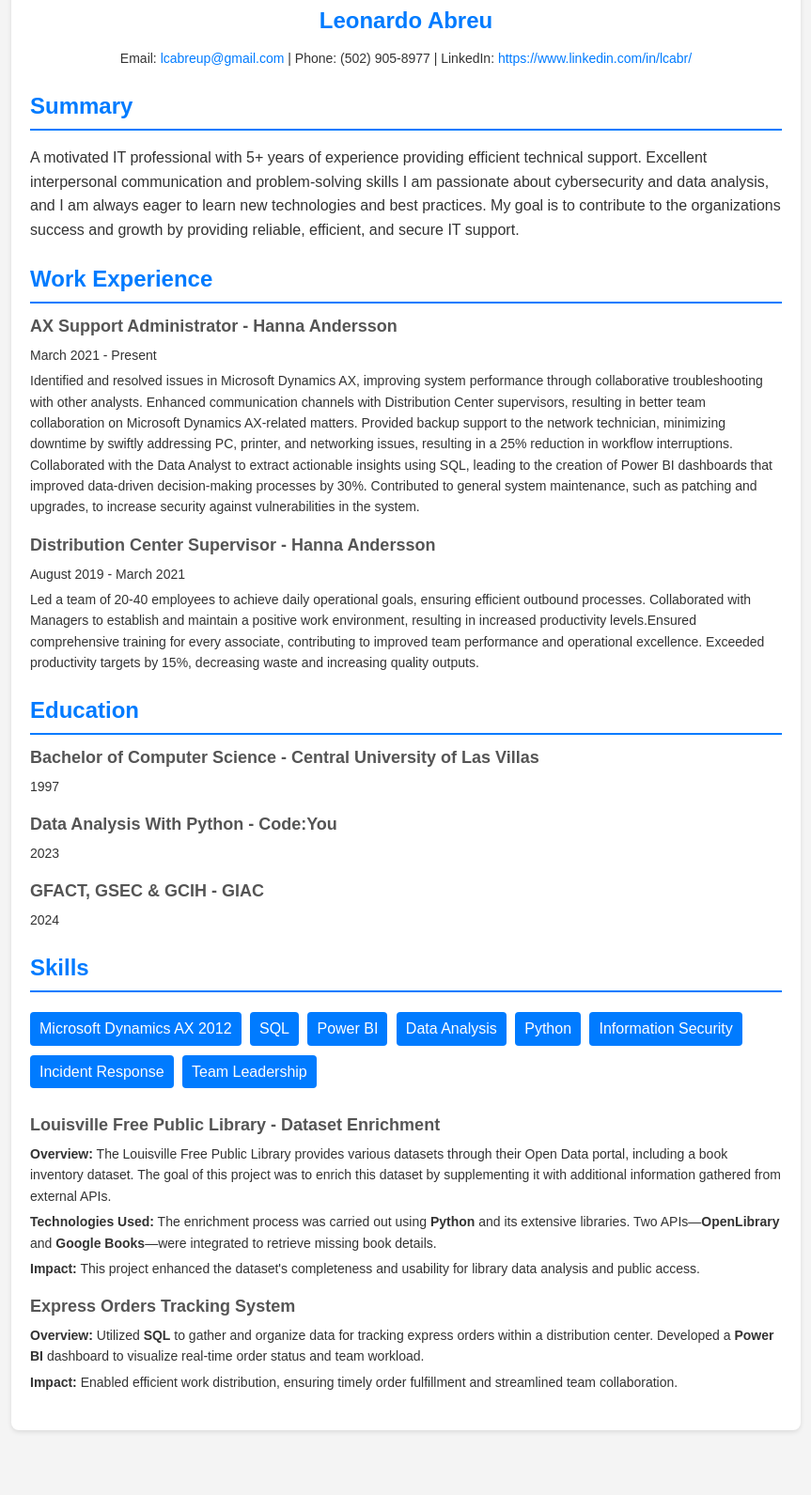
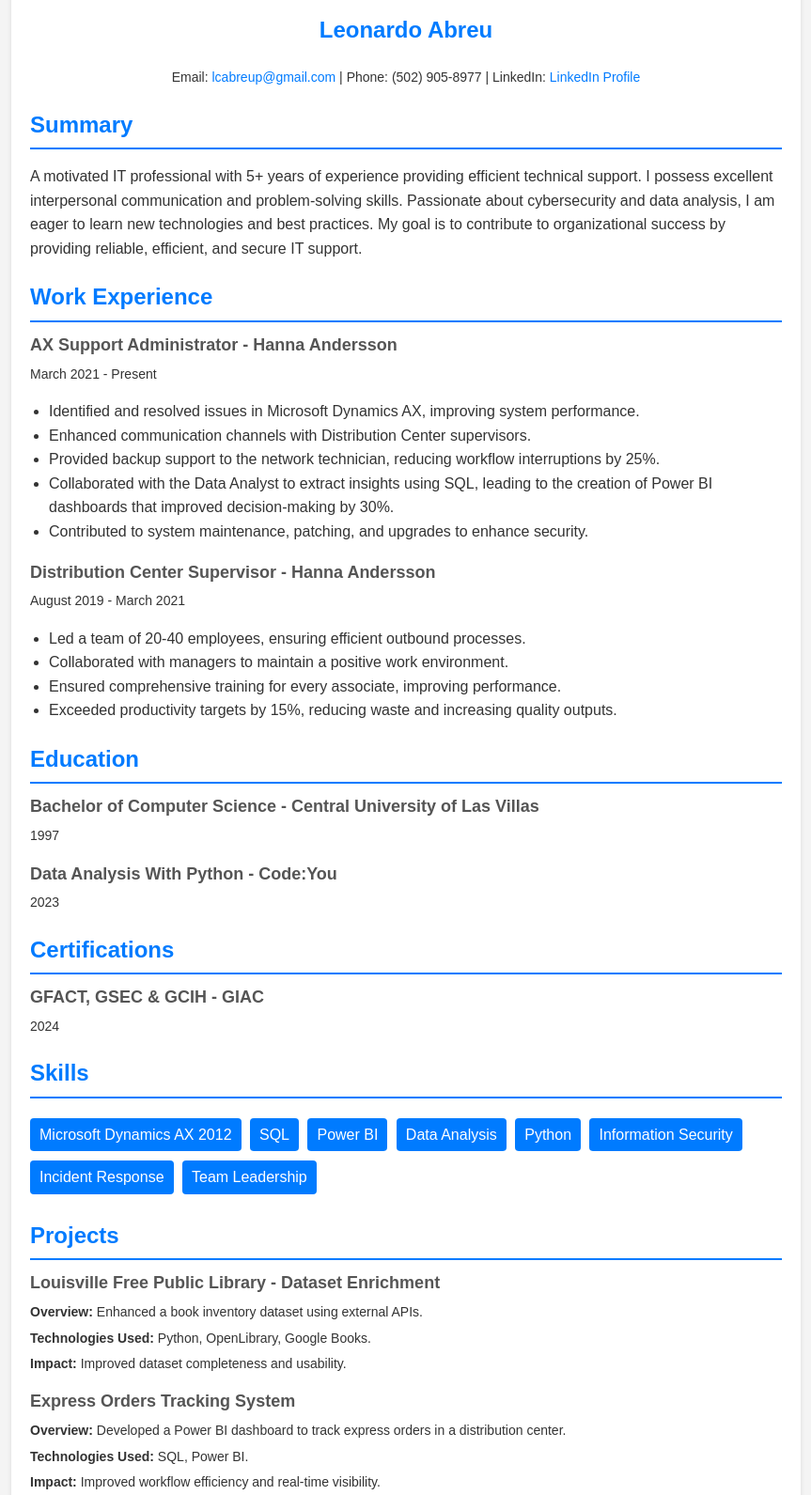
Before and after one commit to lcabrp/lcabrp.github.io, a plain HTML site: page index.html in a window 1280 px wide. Shown: the part 47-1638 px from the top of the page at 94% size, without its empty margins (208-1071 px from the left). Before the commit the page ends 1589 px from the top, so only its background shows below. Drawn offline with Linux system fonts and the light colour scheme.

Commit message:
Updated Resume-2

```diff
--- a/index.html
+++ b/index.html
@@ -4,8 +4,6 @@
         <meta charset="UTF-8" />
         <meta name="viewport" content="width=device-width, initial-scale=1.0" />
         <title>Leonardo Abreu - Resume</title>
-    </head>
-
         <style>
             body {
                 font-family: Arial, sans-serif;
@@ -23,15 +21,11 @@
                 border-radius: 8px;
                 box-shadow: 0 2px 5px rgba(0, 0, 0, 0.1);
             }
-        h1,
-        h2 {
+            h1, h2 {
                 color: #007bff;
             }
             .header {
                 text-align: center;
-        }
-        .header h1 {
-            margin: 10px 0;
             }
             .contact {
                 margin: 10px 0;
@@ -73,27 +67,27 @@
                 margin: 5px 5px 5px 0;
                 border-radius: 4px;
             }
+            ul {
+                padding-left: 20px;
+            }
         </style>
-
+    </head>
     <body>
         <main class="container">
             <section class="header">
                 <h1>Leonardo Abreu</h1>
                 <p class="contact">
-                    Email:
-                    <a href="mailto:lcabreup@gmail.com"
-                        >lcabreup@gmail.com</a
-                    >
-                    | Phone: (502) 905-8977 | LinkedIn:
-                    <a href="#">https://www.linkedin.com/in/lcabr/</a>
+                    Email: <a href="mailto:lcabreup@gmail.com">lcabreup@gmail.com</a>
+                    | Phone: (502) 905-8977
+                    | LinkedIn: <a href="https://www.linkedin.com/in/lcabr/" target="_blank">LinkedIn Profile</a>
                 </p>
             </section>
             <section class="section">
                 <h2>Summary</h2>
                 <p>
-                    A motivated IT professional with 5+ years of experience providing efficient technical support. Excellent interpersonal communication and problem-solving skills
-                    I am passionate about cybersecurity and data analysis, and I am always eager to learn new technologies and best practices. My goal is to contribute to the
-                    organizations success and growth by providing reliable, efficient, and secure IT support.
+                    A motivated IT professional with 5+ years of experience providing efficient technical support. I possess excellent interpersonal communication and problem-solving skills.
+                    Passionate about cybersecurity and data analysis, I am eager to learn new technologies and best practices. My goal is to contribute to organizational success by providing
+                    reliable, efficient, and secure IT support.
                 </p>
             </section>
             <section class="section">
@@ -101,38 +95,33 @@
                 <div class="item">
                     <h3>AX Support Administrator - Hanna Andersson</h3>
                     <p>March 2021 - Present</p>
-                    <p>
-                        Identified and resolved issues in Microsoft Dynamics AX, improving system performance through collaborative troubleshooting with other analysts. Enhanced communication
-                        channels with Distribution Center supervisors, resulting in better team collaboration on Microsoft Dynamics AX-related matters. Provided backup support to the network
-                        technician, minimizing downtime by swiftly addressing PC, printer, and networking issues, resulting in a 25% reduction in workflow interruptions. Collaborated with the
-                        Data Analyst to extract actionable insights using SQL, leading to the creation of Power BI dashboards that improved data-driven decision-making processes by 30%.
-                        Contributed to general system maintenance, such as patching and upgrades, to increase security against vulnerabilities in the system.
-                    </p>
+                    <ul>
+                        <li>Identified and resolved issues in Microsoft Dynamics AX, improving system performance.</li>
+                        <li>Enhanced communication channels with Distribution Center supervisors.</li>
+                        <li>Provided backup support to the network technician, reducing workflow interruptions by 25%.</li>
+                        <li>Collaborated with the Data Analyst to extract insights using SQL, leading to the creation of Power BI dashboards that improved decision-making by 30%.</li>
+                        <li>Contributed to system maintenance, patching, and upgrades to enhance security.</li>
+                    </ul>
                 </div>
                 <div class="item">
                     <h3>Distribution Center Supervisor - Hanna Andersson</h3>
                     <p>August 2019 - March 2021</p>
-                    <p>
-                        Led a team of 20-40 employees to achieve daily operational goals, ensuring efficient outbound processes. Collaborated with Managers to establish and maintain a
-                        positive work environment, resulting in increased productivity levels.Ensured comprehensive training for every associate, contributing to improved team performance
-                        and operational excellence. Exceeded productivity targets by 15%, decreasing waste and increasing quality outputs.
-                    </p>
+                    <ul>
+                        <li>Led a team of 20-40 employees, ensuring efficient outbound processes.</li>
+                        <li>Collaborated with managers to maintain a positive work environment.</li>
+                        <li>Ensured comprehensive training for every associate, improving performance.</li>
+                        <li>Exceeded productivity targets by 15%, reducing waste and increasing quality outputs.</li>
+                    </ul>
                 </div>
             </section>
-            <div class="section">
+            <section class="section">
                 <h2>Education</h2>
-                <div class="item">
-                    <h3>Bachelor of Computer Science - Central University of Las Villas</h3>
-                    <p>1997</p>
-                </div>
-                <div class="item">
-                    <h3>Data Analysis With Python - Code:You</h3>
-                    <p>2023</p>
-                </div>
-                <div class="item">
-                    <h3>GFACT, GSEC & GCIH - GIAC</h3>
-                    <p>2024</p>
-                </div>
+                <div class="item"><h3>Bachelor of Computer Science - Central University of Las Villas</h3><p>1997</p></div>
+                <div class="item"><h3>Data Analysis With Python - Code:You</h3><p>2023</p></div>
+            </section>
+            <section class="section">
+                <h2>Certifications</h2>
+                <div class="item"><h3>GFACT, GSEC & GCIH - GIAC</h3><p>2024</p></div>
             </section>
             <section class="section">
                 <h2>Skills</h2>
@@ -150,18 +139,18 @@
                 </div>
             </section>
             <section class="section">
+                <h2>Projects</h2>
                 <div class="item">
                     <h3>Louisville Free Public Library - Dataset Enrichment</h3>
-                    <p><strong>Overview:</strong> The Louisville Free Public Library provides various datasets through their Open Data portal, including a book inventory dataset. The goal of this project was to enrich this dataset by supplementing it with additional information gathered from external APIs.</p>
-                    <p><strong>Technologies Used:</strong> The enrichment process was carried out using <strong>Python</strong> and its extensive libraries. Two APIs—<strong>OpenLibrary</strong> and <strong>Google Books</strong>—were integrated to retrieve missing book details.</p>
-                    <p><strong>Impact:</strong> This project enhanced the dataset's completeness and usability for library data analysis and public access.</p>
+                    <p><strong>Overview:</strong> Enhanced a book inventory dataset using external APIs.</p>
+                    <p><strong>Technologies Used:</strong> Python, OpenLibrary, Google Books.</p>
+                    <p><strong>Impact:</strong> Improved dataset completeness and usability.</p>
                 </div>
-
                 <div class="item">
                     <h3>Express Orders Tracking System</h3>
-                    <p><strong>Overview:</strong> Utilized <strong>SQL</strong> to gather and organize data for tracking express orders within a distribution center.
-                    Developed a <strong>Power BI</strong> dashboard to visualize real-time order status and team workload.</p>
-                    <p><strong>Impact:</strong> Enabled efficient work distribution, ensuring timely order fulfillment and streamlined team collaboration.</p>
+                    <p><strong>Overview:</strong> Developed a Power BI dashboard to track express orders in a distribution center.</p>
+                    <p><strong>Technologies Used:</strong> SQL, Power BI.</p>
+                    <p><strong>Impact:</strong> Improved workflow efficiency and real-time visibility.</p>
                 </div>
             </section>
         </main>
```
Lines whose indentation alone changed are shown as unchanged.
